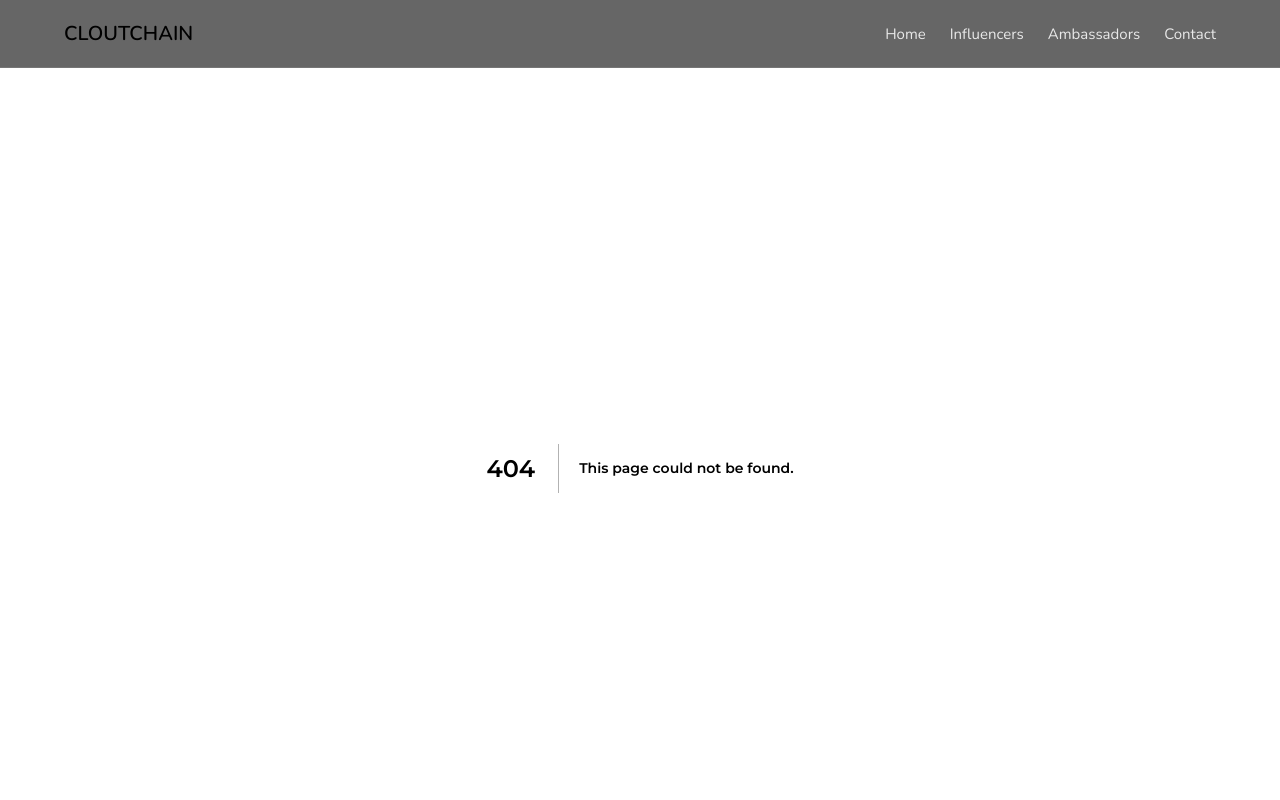
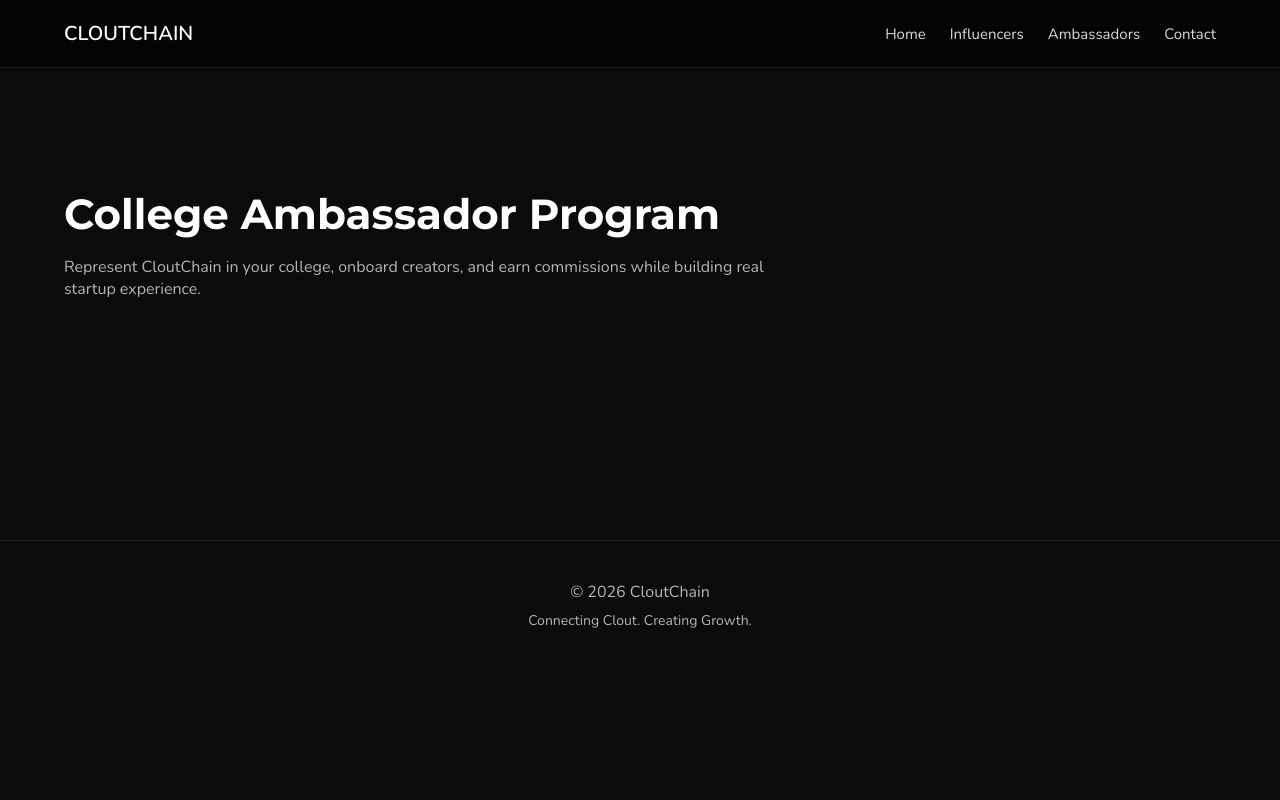
Before and after one commit to hustlenomicsorg/cloutchain-site, a Next.js app: page /ambassadors in a window 1280 px wide. Before the commit this address had no page. Shown: the top 800 px of the page. Built offline with nearby package versions, Linux system fonts and the light colour scheme.

Commit message:
Create page.tsx

```diff
--- /dev/null
+++ b/app/ambassadors/page.tsx
@@ -0,0 +1,13 @@
+export default function Ambassadors() {
+  return (
+    <section className="section">
+      <div className="container reveal">
+        <h1 style={{ fontSize: "42px" }}>College Ambassador Program</h1>
+        <p style={{ marginTop: "16px", color: "var(--text-muted)", maxWidth: "700px" }}>
+          Represent CloutChain in your college, onboard creators, and earn
+          commissions while building real startup experience.
+        </p>
+      </div>
+    </section>
+  );
+}
```
